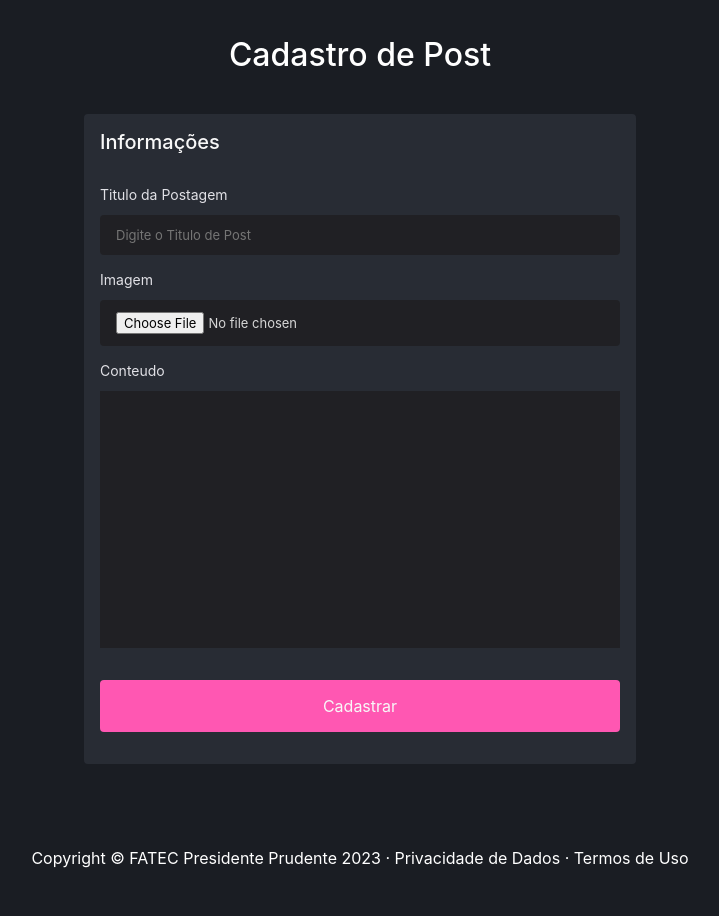
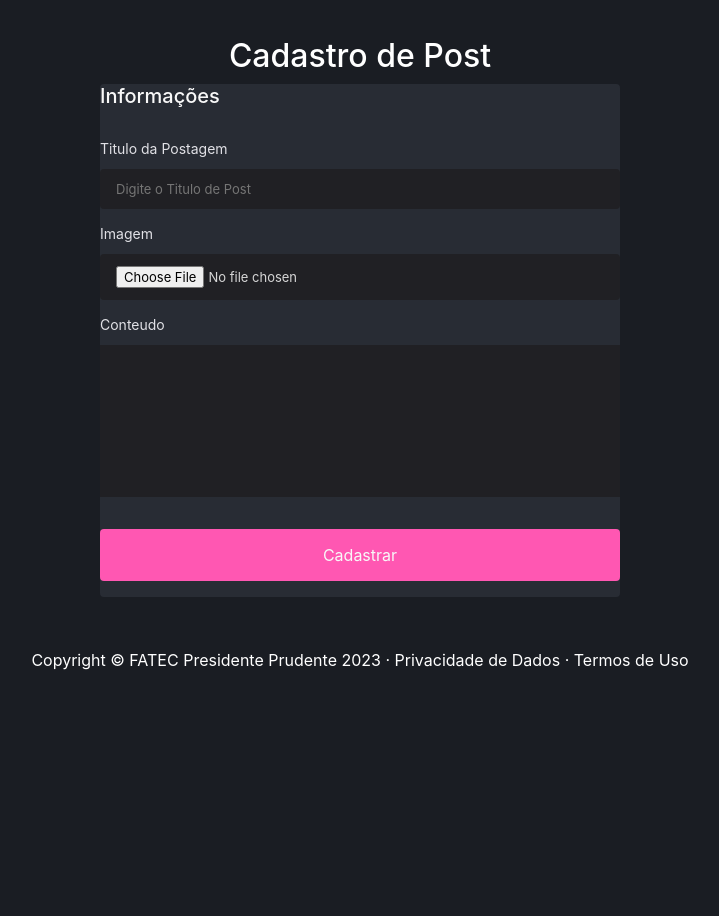
Before and after one commit to felipegarcao/projeto_php, a PHP site: page /posts/cadastrar in a window 1280 px wide. Shown: the part 80-996 px from the top of the page, without its empty margins (280-999 px from the left). After the commit the page ends 750 px from the top, so only its background shows below. Run offline with PHP 8.4, Linux system fonts and the light colour scheme.

Commit message:
refatorando os container

```diff
--- a/App/Views/layouts/menu.php
+++ b/App/Views/layouts/menu.php
@@ -19,6 +19,10 @@
             Meus Posts
           </a>
 
+          <a href="http://<?php echo APP_HOST; ?>/posts/cadastrar">
+            Cadastrar
+          </a>
+
           <!-- caso seja adm -->
 
           <a href="http://<?php echo APP_HOST; ?>/posts/solicitacoes">
--- a/App/Views/posts/cadastrar.php
+++ b/App/Views/posts/cadastrar.php
@@ -1,5 +1,5 @@
 
-<div class="loginContainer customContainer">
+<div class="loginContainer" style="flex-direction: column; margin-top: 2rem; height: calc(100vh - 230px)">
   <h2>Cadastro de Post</h2>
   <div class="containerCadastroPost">
     <h4>Informações</h4>
@@ -24,7 +24,7 @@
         <span>
           Conteudo
         </span>
-        <textarea rows="15"></textarea>
+        <textarea rows="8"></textarea>
       </label>
 
       <button type="submit" class="buttonSubmit">Cadastrar</button>
--- a/App/Views/user/perfil.php
+++ b/App/Views/user/perfil.php
@@ -9,16 +9,12 @@
         </div>
       </div>
 
-
-
-
       <label>
         <span>
           Nome
         </span>
         <input type="text" placeholder="Digite seu Nome" />
       </label>
-
 
       <label>
         <span>
--- a/public/css/style.css
+++ b/public/css/style.css
@@ -427,12 +427,12 @@ html {
   .containerCadastroPost {
     background: #282C34;
     border-radius: 4px;
-    padding: 1rem;
-    margin-top: 2rem;
+    /* padding: 1rem; */
+    /* margin-top: 1rem; */
   }
 
   .customContainer {
-    min-height: calc(100vh - 250px) !important;
+    height: 70vh !important;
     flex-direction: column;
   }
 
```
Also changed, not shown: App/Controllers/UserController.php (line endings or trailing spaces).
